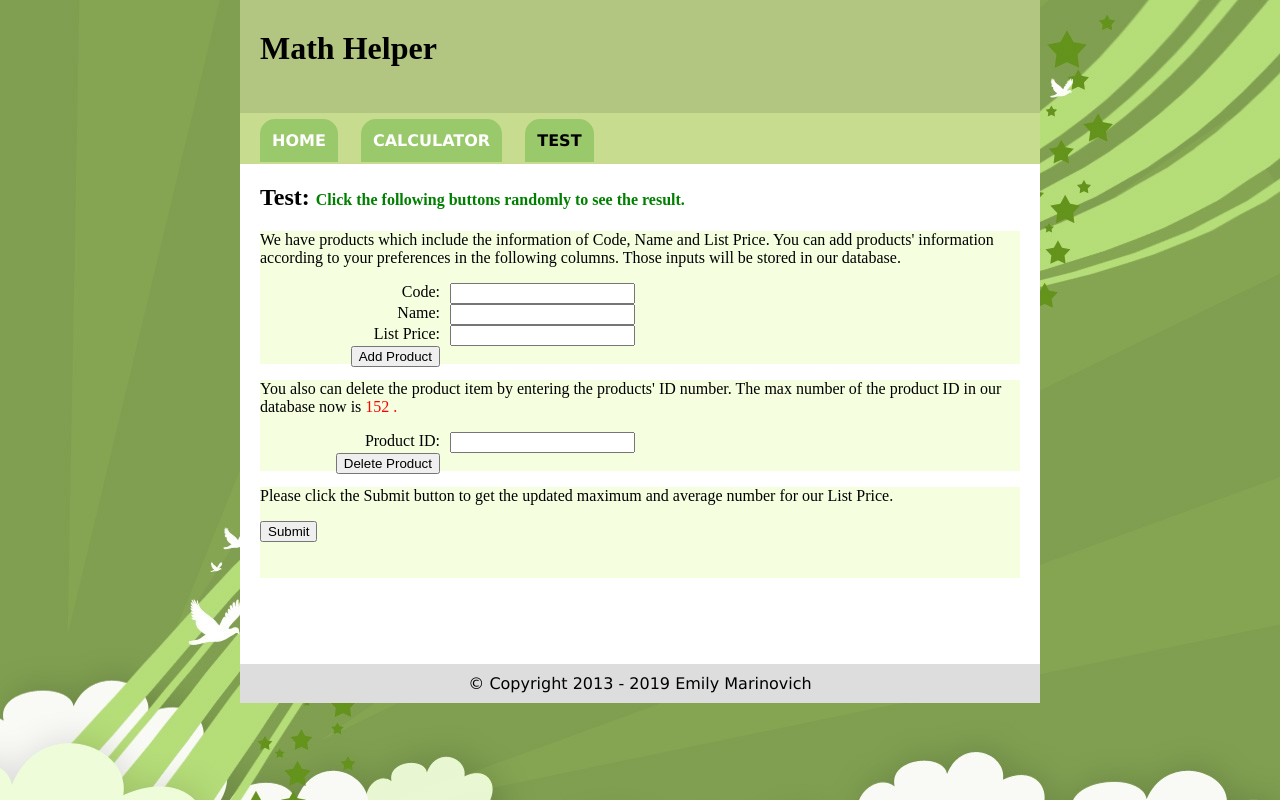
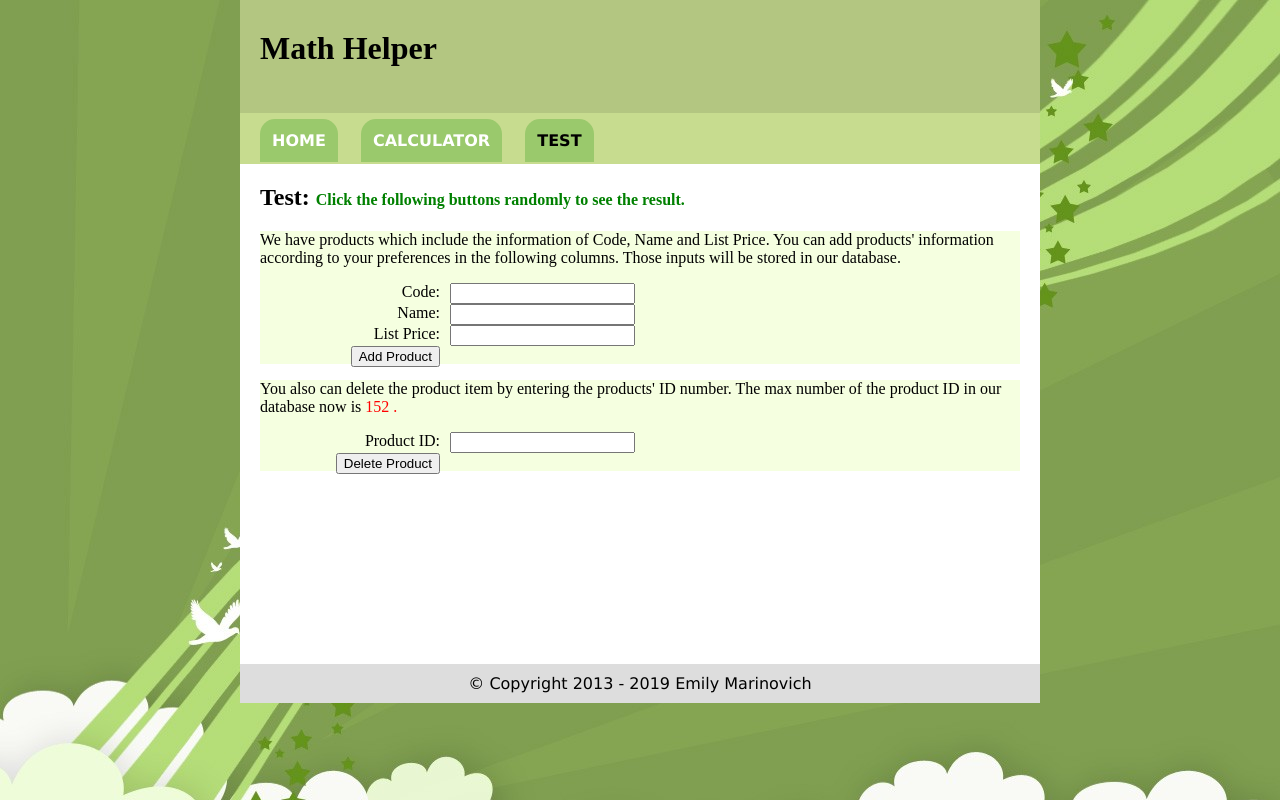
Before and after one commit to chenyuhjiuan/phpmysql, a PHP site: page /test.php in a window 1280 px wide. Run offline with PHP 8.4, Linux system fonts and the light colour scheme; data comes from the database, SQL or seed files in the repository; data that the repository does not hold is empty.

```diff
--- a/test.php
+++ b/test.php
@@ -83,18 +83,7 @@ while($row1 = $result1->fetch()){
 
 
 
-             <form id="form3" action="avgMax.php" method="post">
 
-                 <p> Please click the Submit button to get the updated maximum and average number for our List Price.</p>
-                 <input type="submit" name="submit" value="Submit" />
-                <?php if(!empty($max_message)) { ?>
-                <span style="color: red;"><?php echo $max_message;  ?>
-                <?php } ?>
-                <?php if(!empty($avg_message)) { ?>
-                </span>   <span style="color: green;"><?php echo $avg_message;  ?></span><span style="color: black;">.</span>
-                <?php } ?>
-                <br><br><br>
-             </form>
    </div>
 
  <!-- end #mainContent -->
```
